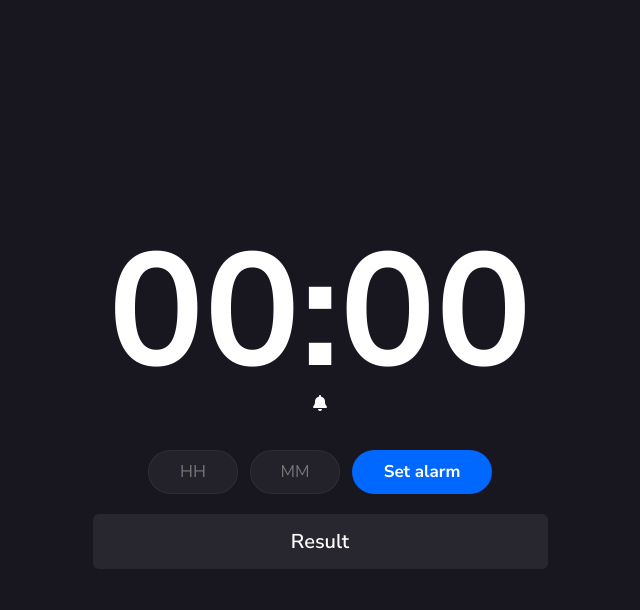
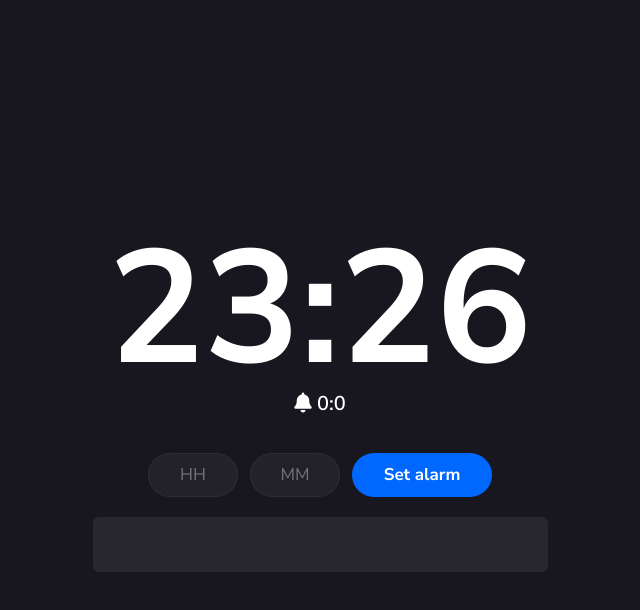
Before and after one commit to josephadoga/alarm-clock, a plain HTML site: page index.html in a window 1280 px wide. Both pictures are taken after a click on the button "Set alarm". Shown: the whole page, without its empty margins (320-960 px from the left). Drawn offline with Linux system fonts and the light colour scheme.

Commit message:
Finished HTML Page and Initialzed JS now

```diff
--- a/assets/script/app.js
+++ b/assets/script/app.js
@@ -8,8 +8,68 @@ function select(selector) {
     return document.querySelector(selector);
 }
 
-const currentTime = select('.current-time');
+const currentTimeOutput = select('.current-time');
 const form = select('form');
-const inputHour = select('.hours');
+const inputHour = select('.hour');
 const inputMinutes = select('.minutes');
 const setAlarm = select('.set');
+const message = select('.message');
+const output = select('.alarm-set-text');
+
+function isValid(input) {
+    if (input.length > 0 && input.length <= 2 && !isNaN(input) && input < 60 ) return true;
+    return false;
+}
+
+function clearInputs() {
+    inputHour.value = '';
+    inputMinutes.value = '';
+}
+
+function getTime() {
+    const now = new Date();
+    let hours = now.getHours();
+    let minutes = now.getMinutes();
+
+    if (hours < 10) {
+        hours = `0${hours}`;
+    }
+
+    if (minutes < 10) {
+        minutes = `0${minutes}`;
+    }
+
+    currentTimeOutput.innerText = `${hours}:${minutes}`;
+
+    setTimeout(() => {
+        getTime();
+    }, 1000);
+}
+
+getTime();
+
+
+function getAlarm() {
+    let alarm = new Date();
+
+    let hours = inputHour.value;
+    let minutes = inputMinutes.value;
+
+    if (hours < 10) {
+        hours = `0${hours}`;
+    }
+
+    if (minutes < 10) {
+        minutes = `0${minutes}`;
+    }
+
+    output.innerText = `${hours}:${minutes}`;
+}
+
+// listen('setAlarm', click, () => {
+//     getAlarm();
+// });
+
+setAlarm.addEventListener('click', function() {
+    getAlarm();
+});
--- a/assets/style/index.css
+++ b/assets/style/index.css
@@ -50,6 +50,12 @@ h1, p, i {
     display: block;
     /* width: 30px; */
     /* position: absolute; */
+    /* display: flex; */
+}
+
+.alarm-set p {
+    font-size: 20px;
+    font-weight: 600;
 }
 
 form {
--- a/index.html
+++ b/index.html
@@ -24,8 +24,9 @@
                         <h1 class="current-time">00:00</h1>
                     </div>
                     <div class="alarm-set">
-                        <p class="alarm-set-text">
+                        <p>
                         <i class="fa-solid fa-bell"></i>
+                        <span class="alarm-set-text"></span>
                         </p>
                     </div>
                     <div class="input-time">
@@ -36,7 +37,7 @@
                         </form>
                     </div>
                     <div class="message">
-                        <p>Result</p>
+                        <p></p>
                     </div>
                 </div>
             </div>
```
Also changed, not shown: 1 other file.
